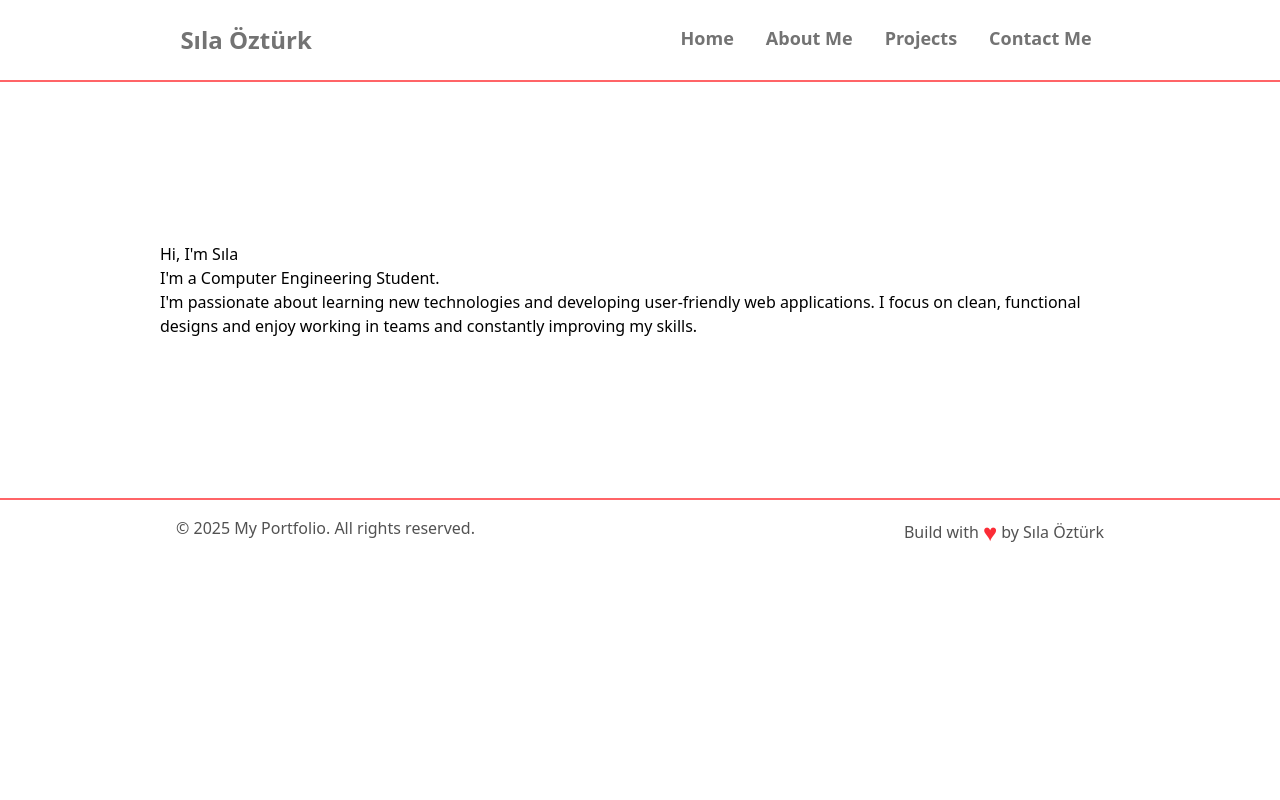
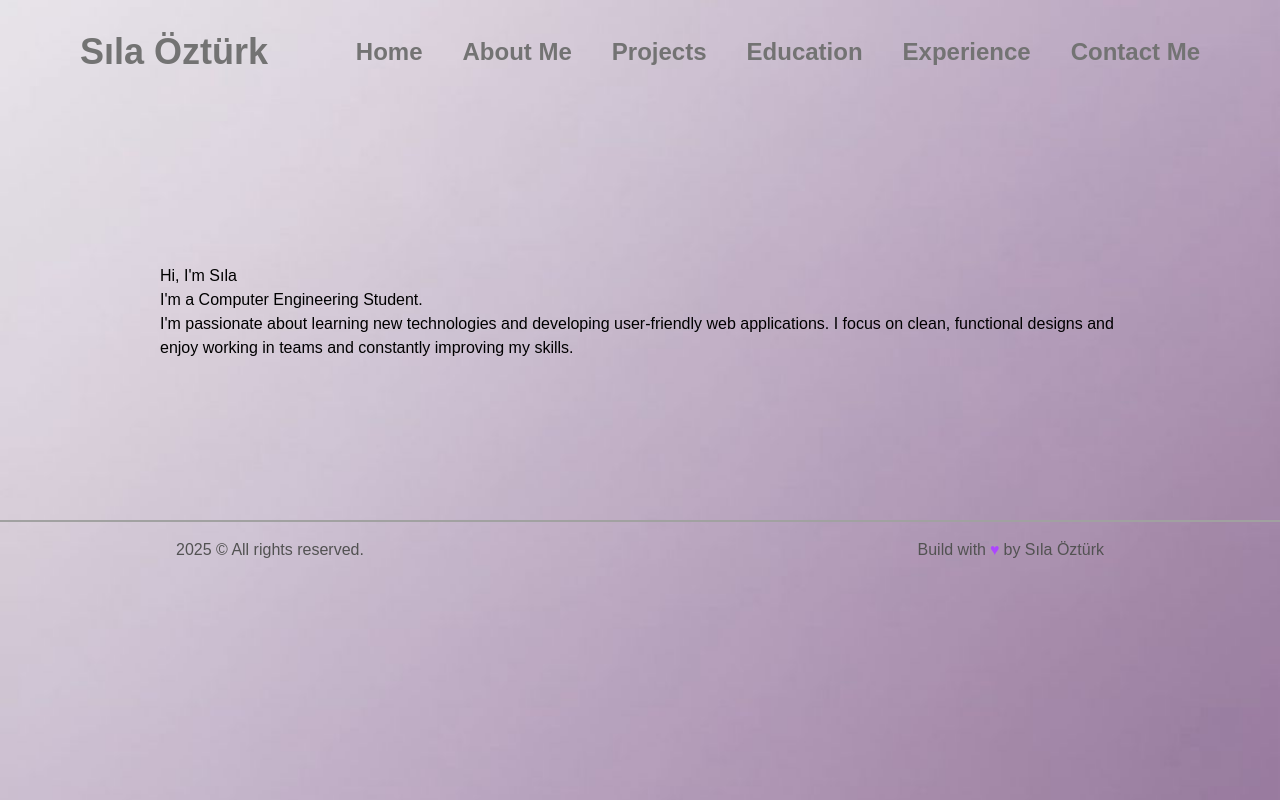
Before and after one commit to silaozturkk/My-New-Portfolio, a Next.js app in the folder portfolioplus/: page / in a window 1280 px wide. Built offline with nearby package versions, Linux system fonts and the light colour scheme.

Commit message:
footer, navbar, arka plan düzenlendi

```diff
--- a/portfolioplus/src/app/globals.css
+++ b/portfolioplus/src/app/globals.css
@@ -1 +1,8 @@
 @import "tailwindcss";
+
+@import url('https://fonts.googleapis.com/css2?family=Montserrat:ital,wght@0,100..900;1,100..900&display=swap');
+
+body {
+  /* Tailwind'in varsayılan fontunu geçersiz kılar */
+  font-family: 'Montserrat', sans-serif !important;
+}
--- a/portfolioplus/src/app/layout.tsx
+++ b/portfolioplus/src/app/layout.tsx
@@ -27,7 +27,7 @@ export default function RootLayout({
   return (
     <html lang="en">
       <body
-        className={`${geistSans.variable} ${geistMono.variable} antialiased  flex flex-col min-h-screen bg-cover bg-center`}
+        className={`${geistSans.variable} ${geistMono.variable} antialiased  flex flex-col min-h-screen bg-cover bg-center bg-[url('/portfolio-bg-1.jpeg')]`}
       >
         <Header />
         {children}
--- a/portfolioplus/src/components/footer.tsx
+++ b/portfolioplus/src/components/footer.tsx
@@ -1,10 +1,10 @@
 const Footer = () => {
     const currentYear = new Date().getFullYear();
     return (
-        <footer className="flex flex-row justify-between px-44 py-4 text-neutral-600 text-center border-t-2 border-red-400 bottom-0 w-full">
-            <p>© {currentYear} My Portfolio. All rights reserved.</p>
-            <p className="text-fade-loop flex items-center">
-                Build with <span className="px-1 text-2xl text-red-500">&#9829;</span> by Sıla Öztürk
+        <footer className="flex flex-row text-[12px] md:text-base justify-between md:px-44 px-6 py-4 text-neutral-600 text-center border-t-2 border-neutral-400 bottom-0 w-full">
+            <p>{currentYear} © All rights reserved.</p>
+            <p className="flex items-center">
+                Build with <span className="px-1  text-purple-500">&#9829;</span> by Sıla Öztürk
             </p>
 
         </footer>
--- a/portfolioplus/src/components/header.tsx
+++ b/portfolioplus/src/components/header.tsx
@@ -1,27 +1,49 @@
-import { FaGithub, FaLinkedin } from 'react-icons/fa';
+"use client"
+import { useState } from "react";
+import { AiOutlineClose, AiOutlineMenu } from "react-icons/ai";
 
 const Header = () => {
+
+    const [isMenuOpen, setIsMenuOpen] = useState(false);
+
     return (
-        <header className=" py-6 text-neutral-500 text-xl font-semibold flex flex-row justify-around shadow-4xl border-b-2 border-red-400">
-            <h1 className="text-2xl"><a href="/">Sıla Öztürk</a></h1>
+        <header className="2xl:py-14 py-8 px-20 2xl:px-40 text-neutral-500 text-2xl font-semibold flex flex-row justify-between items-center">
+            <h1 className="text-4xl"><a href="/">Sıla Öztürk</a></h1>
+            <button
+                onClick={() => setIsMenuOpen(!isMenuOpen)}
+                className="lg:hidden text-pink-500"
+            >
+                {isMenuOpen ? <AiOutlineClose /> : <AiOutlineMenu />}
+            </button>
 
-            <nav className="flex flex-row gap-4 text-lg">
-                <a href="/" className="relative px-2 hover:text-red-500 transition-colors duration-300 group">
+            <nav className="hidden lg:flex flex-row gap-10">
+                <a href="/" className="relative hover:text-red-500 transition-colors duration-300 group">
                     Home
                     <span className="absolute bottom-0 left-0 w-0 h-0.5 bg-red-500 transition-all duration-300 group-hover:w-full"></span>
                 </a>
-                <a href="/about" className="relative px-2 hover:text-red-500 transition-colors duration-300 group">
+                <a href="/about" className="relative  hover:text-red-500 transition-colors duration-300 group">
                     About Me
                     <span className="absolute bottom-0 left-0 w-0 h-0.5 bg-red-500 transition-all duration-300 group-hover:w-full"></span>
                 </a>
-                <a href="/project" className="relative px-2 hover:text-red-500 transition-colors duration-300 group">
+                <a href="/project" className="relative  hover:text-red-500 transition-colors duration-300 group">
                     Projects
                     <span className="absolute bottom-0 left-0 w-0 h-0.5 bg-red-500 transition-all duration-300 group-hover:w-full"></span>
                 </a>
-                <a href="/contact" className="relative px-2 hover:text-red-500 transition-colors duration-300 group">
+                <a href="/" className="relative  hover:text-red-500 transition-colors duration-300 group">
+                    Education
+                    <span className="absolute bottom-0 left-0 w-0 h-0.5 bg-red-500 transition-all duration-300 group-hover:w-full"></span>
+                </a>
+                <a href="/" className="relative  hover:text-red-500 transition-colors duration-300 group">
+                    Experience
+                    <span className="absolute bottom-0 left-0 w-0 h-0.5 bg-red-500 transition-all duration-300 group-hover:w-full"></span>
+                </a>
+                <a href="/contact" className="relative hover:text-red-500 transition-colors duration-300 group">
                     Contact Me
                     <span className="absolute bottom-0 left-0 w-0 h-0.5 bg-red-500 transition-all duration-300 group-hover:w-full"></span>
                 </a>
+            </nav>
+            <nav className="lg:hidden flex">
+
             </nav>
         </header>
     );
```
Also changed, not shown: portfolioplus/public/portfolio-bg-1.jpeg (added).
